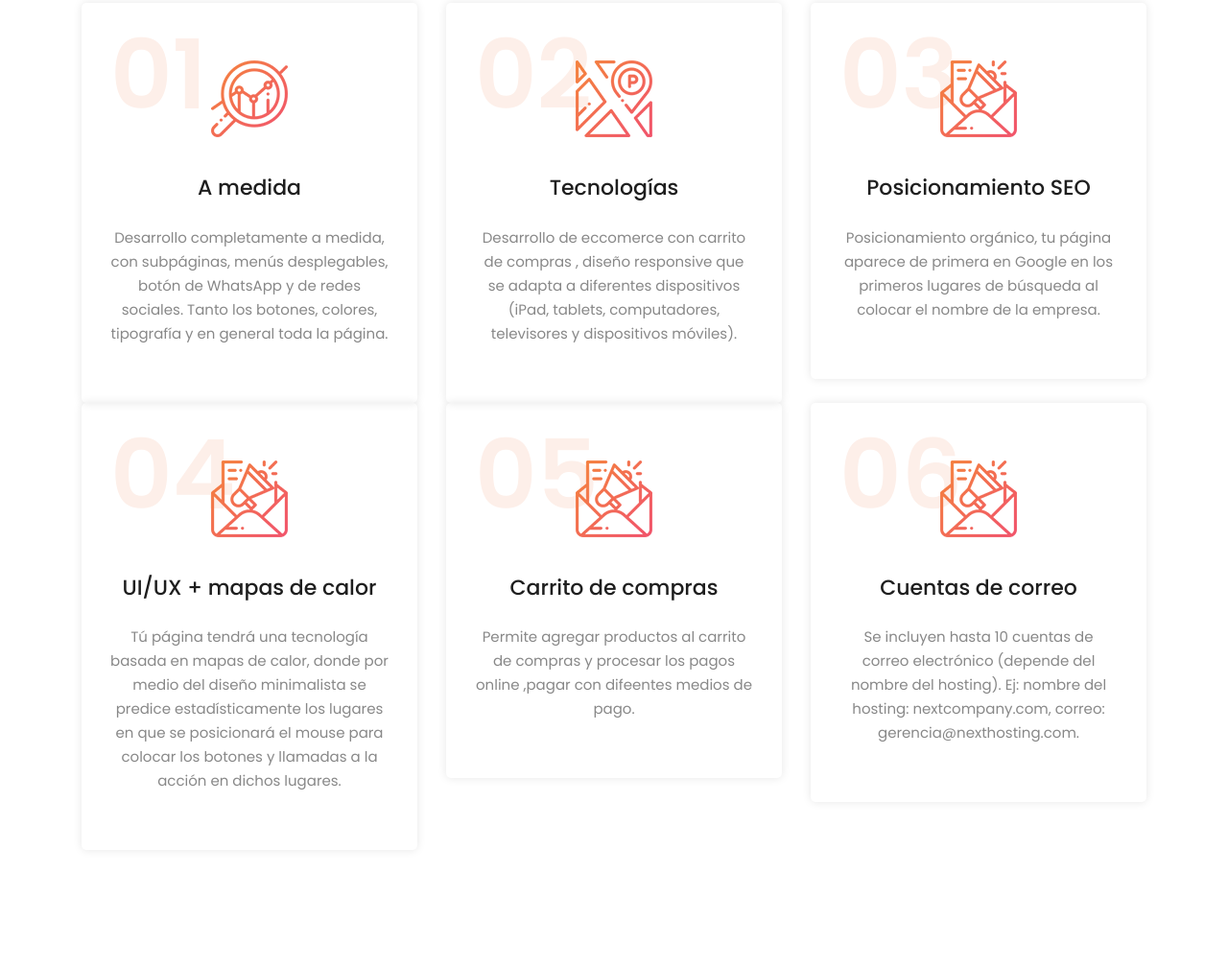
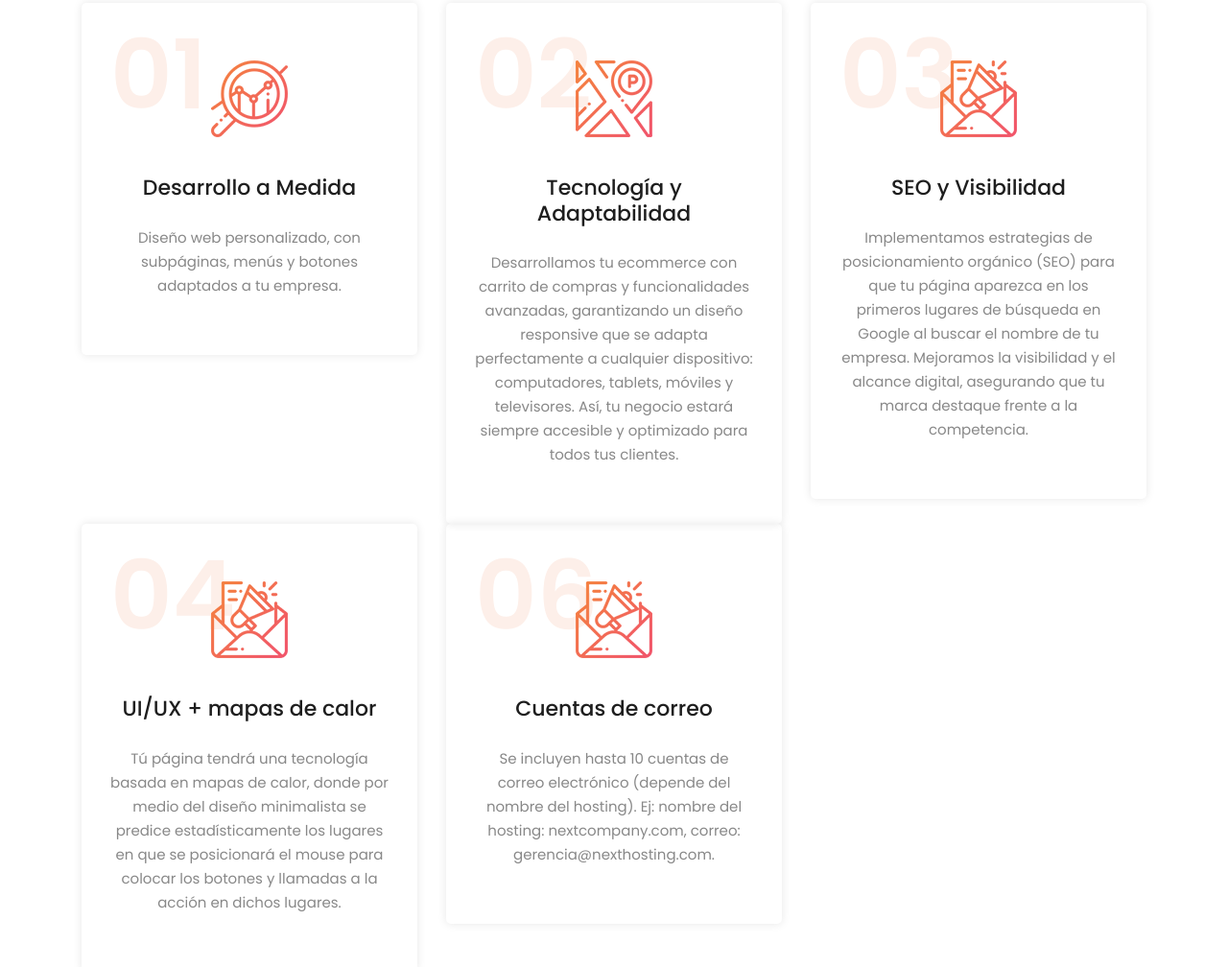
Before and after one commit to DanielAraqueStudios/ingenira-de-alimentos, a plain HTML site: page index.html in a window 1280 px wide. Shown: the part 1792-2800 px from the top of the page at 96% size. Drawn offline with Linux system fonts and the light colour scheme.

```diff
--- a/index.html
+++ b/index.html
@@ -107,7 +107,7 @@
 
              <h2></h2>  <br>
               Gerente general <br><br>
-              Con base en la comunicación establecida, presentamos a ustedes nuestra oferta de:<br> <br> <strong>Desarrollo web a medida y email marketing con apollo,io  </strong>.<br>
+              Con base en la comunicación establecida, presentamos a ustedes nuestra oferta de:<br> <br> <strong>Desarrollo web a medida e email marketing con apollo.io  </strong>.<br>
 
               <br>
               Cordial saludo,<br><br>
@@ -184,8 +184,8 @@
             <div class="features-icon">
               <h2>01</h2>
               <img src="assets/images/features-icon-1.png" alt="">
-                            <h4>A medida</h4>
-                            <p>Desarrollo completamente a medida, con subpáginas, menús desplegables, botón de WhatsApp y de redes sociales. Tanto los botones, colores, tipografía y en general toda la página.</p>
+              <h4>Desarrollo a Medida</h4>
+              <p>Diseño web personalizado, con subpáginas, menús y botones adaptados a tu empresa.</p>
             </div>
           </div>
         </div>
@@ -195,8 +195,8 @@
             <div class="features-icon">
               <h2>02</h2>
               <img src="assets/images/features-icon-2.png" alt="">
-                            <h4>Tecnologías</h4>
-                            <p>Desarrollo de eccomerce con carrito de compras , diseño responsive que se adapta a diferentes dispositivos (iPad, tablets, computadores, televisores y dispositivos móviles).</p>
+              <h4>Tecnología y Adaptabilidad</h4>
+              <p>Desarrollamos tu ecommerce con carrito de compras y funcionalidades avanzadas, garantizando un diseño responsive que se adapta perfectamente a cualquier dispositivo: computadores, tablets, móviles y televisores. Así, tu negocio estará siempre accesible y optimizado para todos tus clientes.</p>
             </div>
           </div>
         </div>
@@ -206,8 +206,8 @@
             <div class="features-icon">
               <h2>03</h2>
               <img src="assets/images/features-icon-3.png" alt="">
-                            <h4>Posicionamiento SEO</h4>
-                            <p>Posicionamiento orgánico, tu página aparece de primera en Google  en los primeros lugares de búsqueda al colocar el nombre de la empresa.</p>
+              <h4>SEO y Visibilidad</h4>
+              <p>Implementamos estrategias de posicionamiento orgánico (SEO) para que tu página aparezca en los primeros lugares de búsqueda en Google al buscar el nombre de tu empresa. Mejoramos la visibilidad y el alcance digital, asegurando que tu marca destaque frente a la competencia.</p>
             </div>
           </div>
         </div>
@@ -222,17 +222,7 @@
                         </div>
                     </div>
                 </div>
-                <div class="col-lg-4 col-md-6 col-sm-12 col-xs-12"
-                    data-scroll-reveal="enter right move 30px over 0.6s after 0.4s">
-                    <div class="features-item">
-                        <div class="features-icon">
-                            <h2>05</h2>
-                            <img src="assets/images/features-icon-3.png" alt="">
-                            <h4>Carrito de compras</h4>
-                            <p>Permite agregar productos al carrito de compras y procesar los pagos online ,pagar con difeentes medios de pago.</p>
-                        </div>
-                    </div>
-                </div>
+
                 <div class="col-lg-4 col-md-6 col-sm-12 col-xs-12"
                     data-scroll-reveal="enter right move 30px over 0.6s after 0.4s">
                     <div class="features-item">
@@ -288,7 +278,7 @@
           <h2>01</h2>
           <img src="assets/images/features-icon-1.png" alt="">
           <h4>Lead Generation Avanzado</h4>
-          <p>Utilizamos Apollo.io para identificar y segmentar leads altamente cualificados basados en criterios específicos como industria, tamaño de empresa, ubicación y cargo. Esto asegura que cada campaña llegue exactamente a tu audiencia objetivo.</p>
+          <p>Utilizamos Apollo.io y n8n para identificar y segmentar leads altamente cualificados basados en criterios específicos como industria, tamaño de empresa, ubicación y cargo. Esto asegura que cada campaña llegue exactamente a tu audiencia objetivo con es uso de agentes de inteligencia artificial que pueden programaste flujos de trabajo,ejemplo;enviar correso a leads nuevos, confirmar en una base de datos si ya fueron o no contactados,envio programado de correos segun nuestros propios criterios,completamente a medida.</p>
             </div>
           </div>
         </div>
@@ -851,7 +841,7 @@
                     Condiciones comerciales: <br><br>
                     <h3>Página web eccomerce</h3><br>
                     <s>$5.645.000</s> <br>
-                    $5.909.000 ÚNICO PAGO (10% descuento) <br>   50% Firma de contrato 50% finalizando el proyecto <br>
+                    $5.099.000 ÚNICO PAGO (10% descuento) <br>   50% Firma de contrato 50% finalizando el proyecto <br>
                     <br>
 
                     <h3>Email marketing </h3><br>
```
Lines whose indentation alone changed are shown as unchanged.
